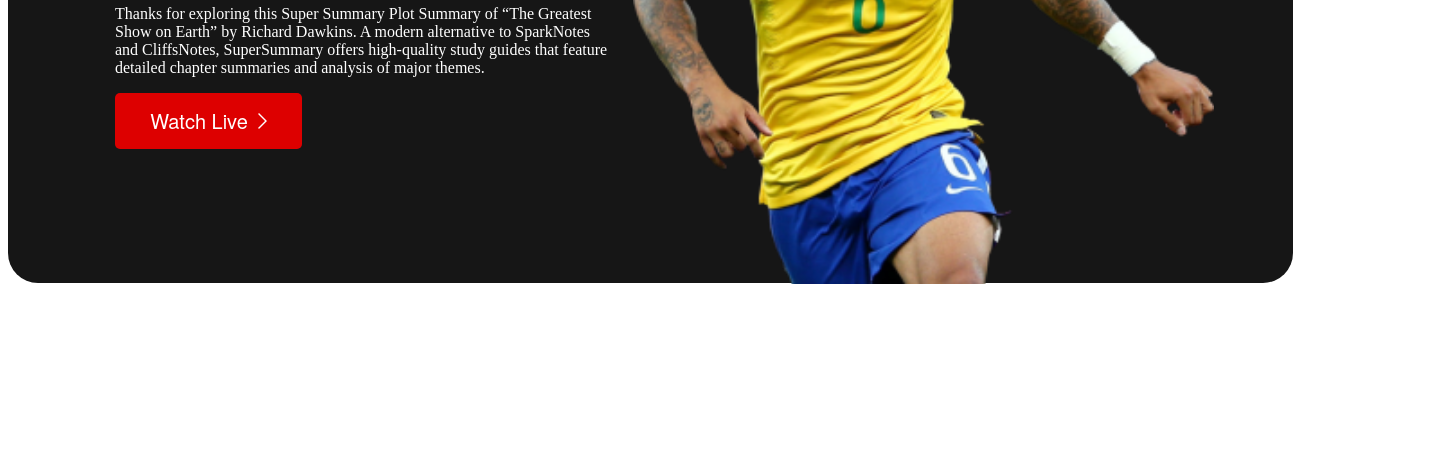
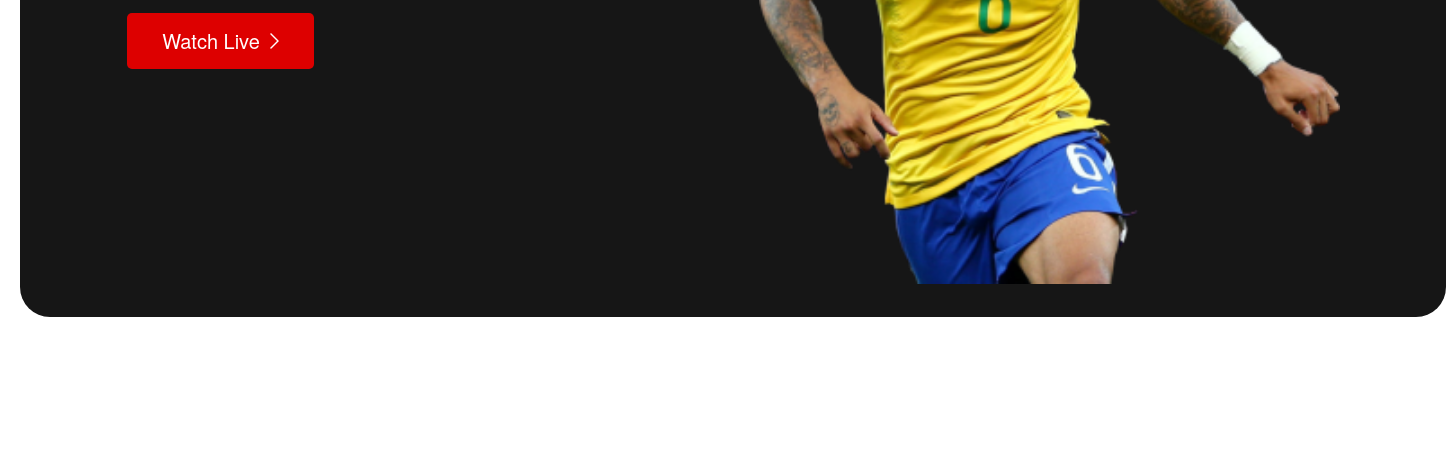
Before and after one commit to HasanBakar/The-most-popular-game, a plain HTML site: page index.html in a window 1280 px wide. Shown: the part 337-800 px from the top of the page, 1446 px wide, since content can reach past the window. Drawn offline with Linux system fonts and the light colour scheme.

Commit message:
restyling the top banner

```diff
--- a/styles/style.css
+++ b/styles/style.css
@@ -1,3 +1,9 @@
+/* Universal styles or Utilities */
+body {
+    margin-left: 20px;
+    margin-right: 20px;
+}
+
 /*--------------------------------------------------------
         Top banner styles section start
 ---------------------------------------------------------*/
@@ -5,10 +11,13 @@
     display: grid;
     grid-template-columns: repeat(2, 1fr);
     grid-column-gap: 23px;
-    width: 1099px;
-    height: 612px;
+    /* width: 1099px;
+    height: 612px; */
     padding-left: 107px;
     padding-right: 79px;
+
+    width: 100%;
+    height: 646px;
 
     background: #161616;
     border-radius: 30px;
```
Also changed, not shown: test.html (deleted).
